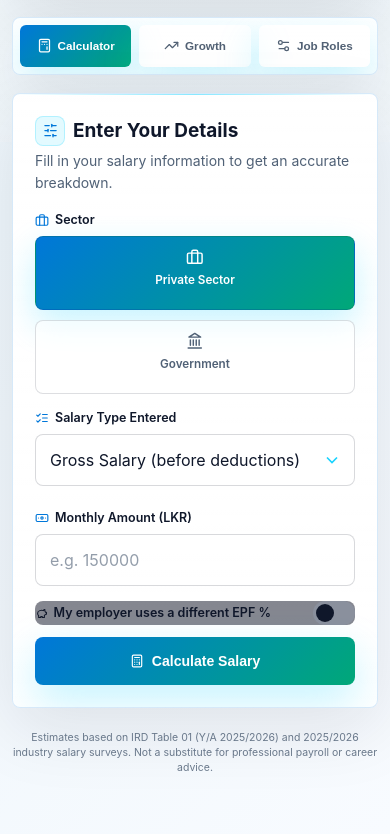
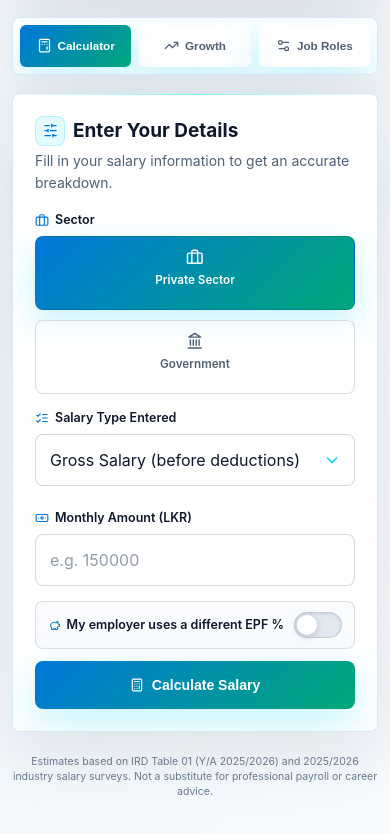
Before and after one commit to RensithUdara/SL-PayCheck-Planner, a plain HTML site: page index.html in a window 390 px wide. Shown: the part 702-1536 px from the top of the page. Drawn offline with Linux system fonts and the light colour scheme; no server answers; a script that the page names is missing.

Commit message:
Enhance rate toggle styles for improved light theme support and responsiveness

```diff
--- a/futuristic-ui.css
+++ b/futuristic-ui.css
@@ -471,25 +471,51 @@ table.rp-table tr.highlight td {
 }
 
 .rate-toggle-row {
-  border-color: var(--line);
+  min-height: 46px;
+  padding: 10px 12px;
+  border: 1px solid rgba(25, 211, 255, 0.22);
   border-radius: 8px;
-  background: rgba(2, 6, 23, 0.48);
+  background: rgba(2, 6, 23, 0.44);
 }
 
 .rate-toggle-row .rt-label {
   color: var(--ink);
+  min-width: 0;
+  line-height: 1.25;
+}
+
+.rate-toggle-row .rt-label .icon {
+  color: var(--blue);
+}
+
+.switch {
+  width: 48px;
+  height: 26px;
 }
 
 .switch .slider {
-  background: rgba(148, 163, 184, 0.35);
+  inset: 0;
+  background: rgba(148, 163, 184, 0.28);
+  border: 1px solid rgba(148, 163, 184, 0.26);
+  box-shadow: inset 0 1px 3px rgba(0,0,0,0.20);
 }
 
 .switch .slider:before {
-  background: var(--ink);
+  width: 20px;
+  height: 20px;
+  left: 2px;
+  bottom: 2px;
+  background: #ffffff;
+  box-shadow: 0 2px 8px rgba(0,0,0,0.24);
 }
 
 .switch input:checked + .slider {
   background: linear-gradient(135deg, var(--blue), var(--green));
+  border-color: transparent;
+}
+
+.switch input:checked + .slider:before {
+  transform: translateX(22px);
 }
 
 .meter-track {
@@ -790,6 +816,31 @@ html[data-theme="light"] .role-level-row {
 
 html[data-theme="light"] .result-row.total {
   background: rgba(0, 119, 217, 0.07);
+}
+
+html[data-theme="light"] .rate-toggle-row {
+  color: var(--ink);
+  border-color: rgba(15, 23, 42, 0.12);
+  background: rgba(248, 251, 255, 0.84);
+}
+
+html[data-theme="light"] .rate-toggle-row .rt-label {
+  color: var(--ink);
+}
+
+html[data-theme="light"] .switch .slider {
+  background: #e2e8f0;
+  border-color: rgba(15, 23, 42, 0.12);
+  box-shadow: inset 0 1px 3px rgba(15, 23, 42, 0.10);
+}
+
+html[data-theme="light"] .switch .slider:before {
+  background: #ffffff;
+  box-shadow: 0 2px 8px rgba(15, 23, 42, 0.18);
+}
+
+html[data-theme="light"] .switch input:checked + .slider {
+  background: linear-gradient(135deg, var(--blue), var(--green));
 }
 
 html[data-theme="light"] .note-box,
```
